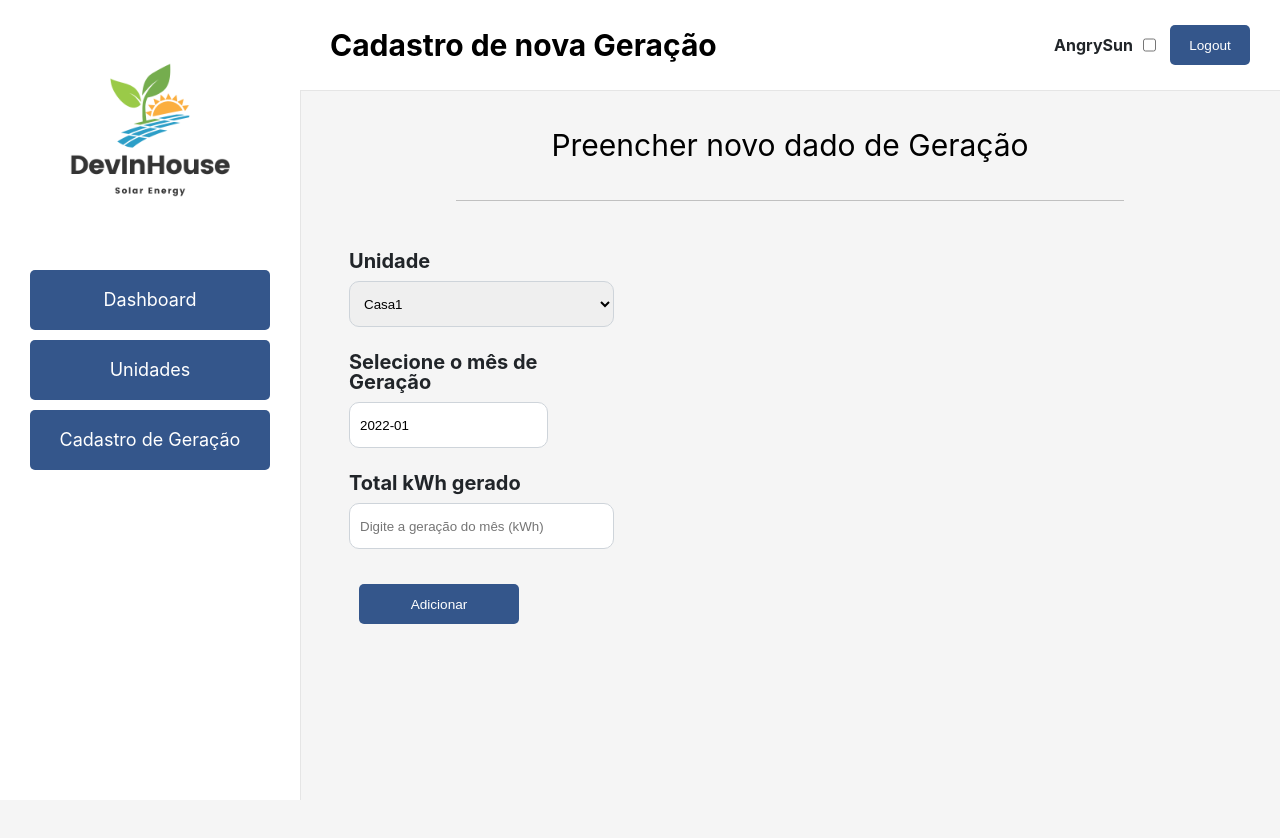
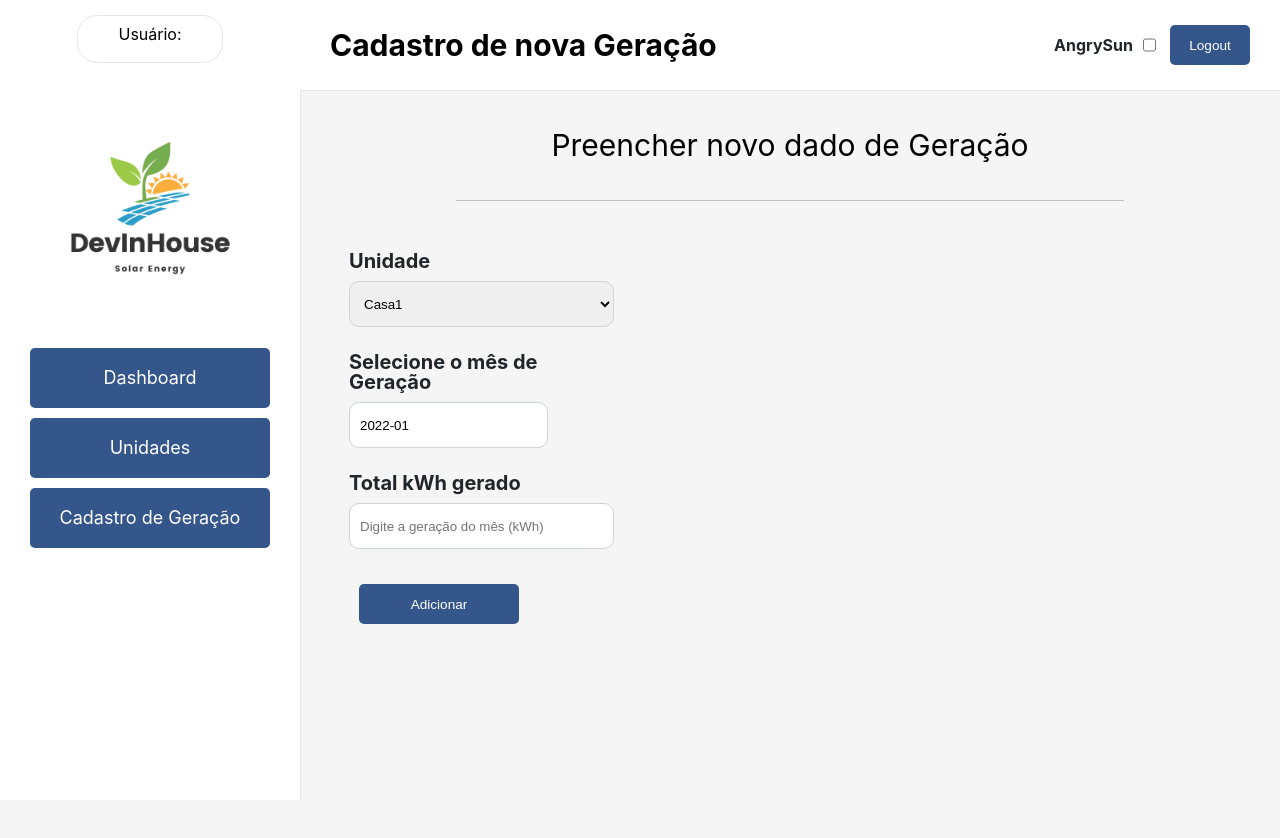
Before and after one commit to RafaelYukio/DEVinHouse_M1P2, a React (Create React App) app: page /cadastrogeracao in a window 1280 px wide. Shown: the top 838 px of the page. Built offline with nearby package versions, Linux system fonts and the light colour scheme; data requests are answered from the project's data file.

Commit message:
05.02.2022

```diff
--- a/db.json
+++ b/db.json
@@ -276,29 +276,6 @@
       }
     },
     {
-      "usuario": "usuario1@email.com",
-      "id": "5b63435e-63cf-41ae-9042-4d21e6bb3ef2",
-      "apelido": "Casa5",
-      "local": "Local5",
-      "marca": "Jinko",
-      "modelo": "390Wp",
-      "status": true,
-      "geracao": {
-        "2022-01": 4000,
-        "2022-02": 6000,
-        "2022-03": 4000,
-        "2022-04": 6000,
-        "2022-05": 4000,
-        "2022-06": 6000,
-        "2022-07": 4000,
-        "2022-08": 6000,
-        "2022-09": 4000,
-        "2022-10": 6000,
-        "2022-11": 4000,
-        "2022-12": 6000
-      }
-    },
-    {
       "usuario": "usuario4@email.com",
       "id": "3a49ca48-f837-4d86-8aff-0b2bd56f8738",
       "apelido": "Teste1",
--- a/src/components/Header/index.js
+++ b/src/components/Header/index.js
@@ -6,6 +6,7 @@ import { toast } from "react-toastify";
 import { HeaderStyle, LogoutButton } from "./styles";
 
 function Header({ name }) {
+
 	const [clickLogout, setClickLogout] = useState(false);
 
 	function logout() {
--- a/src/components/Menu/index.js
+++ b/src/components/Menu/index.js
@@ -1,19 +1,25 @@
 import React from "react";
 import { useEffect, useContext, useState } from "react";
 import MenuBotao from "../MenuButton";
-import { MenuStyle, MenuImg, MenuTitle } from "./styles";
+import { MenuStyle, MenuUser, MenuImg, MenuTitle } from "./styles";
 import { AngrySun } from "../../context/AngrySun";
+import { UserContext } from "../../context/User";
 
 function Menu() {
+	const { usuarioLogado } = useContext(UserContext);
 	const { angrySun } = useContext(AngrySun);
 	const [imagem, setImagem] = useState("logodev.png");
 
 	useEffect(() => {
 		angrySun ? setImagem("angrysun1.png") : setImagem("logodev.png");
-	}, [angrySun]);
+	}, [angrySun, usuarioLogado]);
 
 	return (
 		<MenuStyle>
+			<MenuUser>
+				<span>Usuário:</span>
+				<span>{usuarioLogado}</span>
+			</MenuUser>
 			<MenuImg src={require("../../" + imagem)} alt="Sun" angry={angrySun} />
 			<MenuTitle></MenuTitle>
 			<ul>
--- a/src/components/Menu/styles.js
+++ b/src/components/Menu/styles.js
@@ -18,19 +18,35 @@ export const MenuStyle = styled.nav`
 	transition: 0.5s;
 `;
 
+export const MenuUser = styled.div`
+	margin: 15px 0;
+	padding: 5px 40px;
+	display: flex;
+	flex-direction: column;
+	align-content: center;
+	justify-content: center;
+	border: solid #e5e5e5 1px;
+	border-radius: 20px;
+
+	> span {
+		text-align: center;
+		margin: 5px 0;
+	}
+`;
+
 export const MenuImg = styled.img`
   width: 200px;
   padding: 30px;
 
   @keyframes animacao {
     0% {
-      transform: scale(1, 1);
+      transform: scale(1, 1) rotate(-0.05turn);
     }
     50% {
-      transform: scale(1.2, 1.2);
+      transform: scale(1.5, 1.5) rotate(0.05turn);
     }
     100% {
-      transform: scale(1, 1);
+      transform: scale(1, 1) rotate(-0.05turn);
     }
   }
   animation: ${(props) => (props.angry ? "animacao 1s infinite" : "none")};
```
Also changed, not shown: src/pages/EditaUnidade/index.js (line endings or trailing spaces), 1 other file (tests, documents, lock files or other folders).
